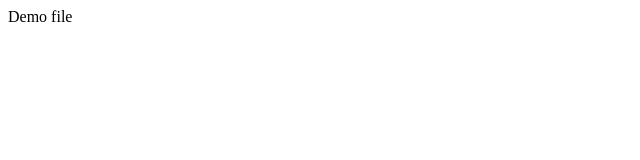
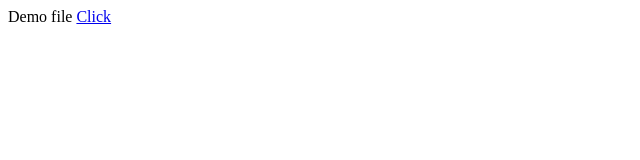
Before and after one commit to MrXyliGan4k/demo, a plain HTML site: page index.html in a window 1280 px wide. Shown: the full height of the page, 0-640 px from the left. Drawn offline with Linux system fonts and the light colour scheme.

Commit message:
Link added

```diff
--- a/index.html
+++ b/index.html
@@ -8,5 +8,6 @@
 </head>
 <body>
     Demo file
+    <a href="https://netology.ru">Click</a>
 </body>
 </html>
```
